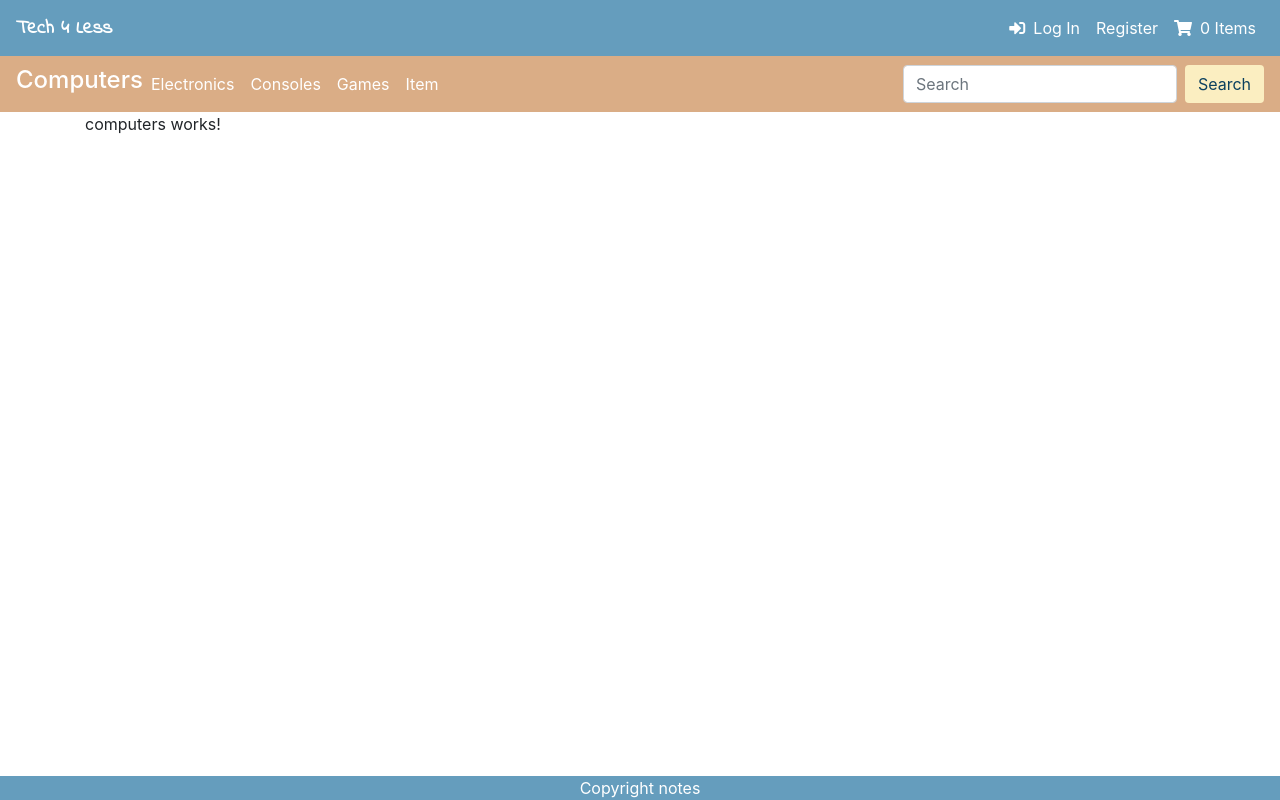
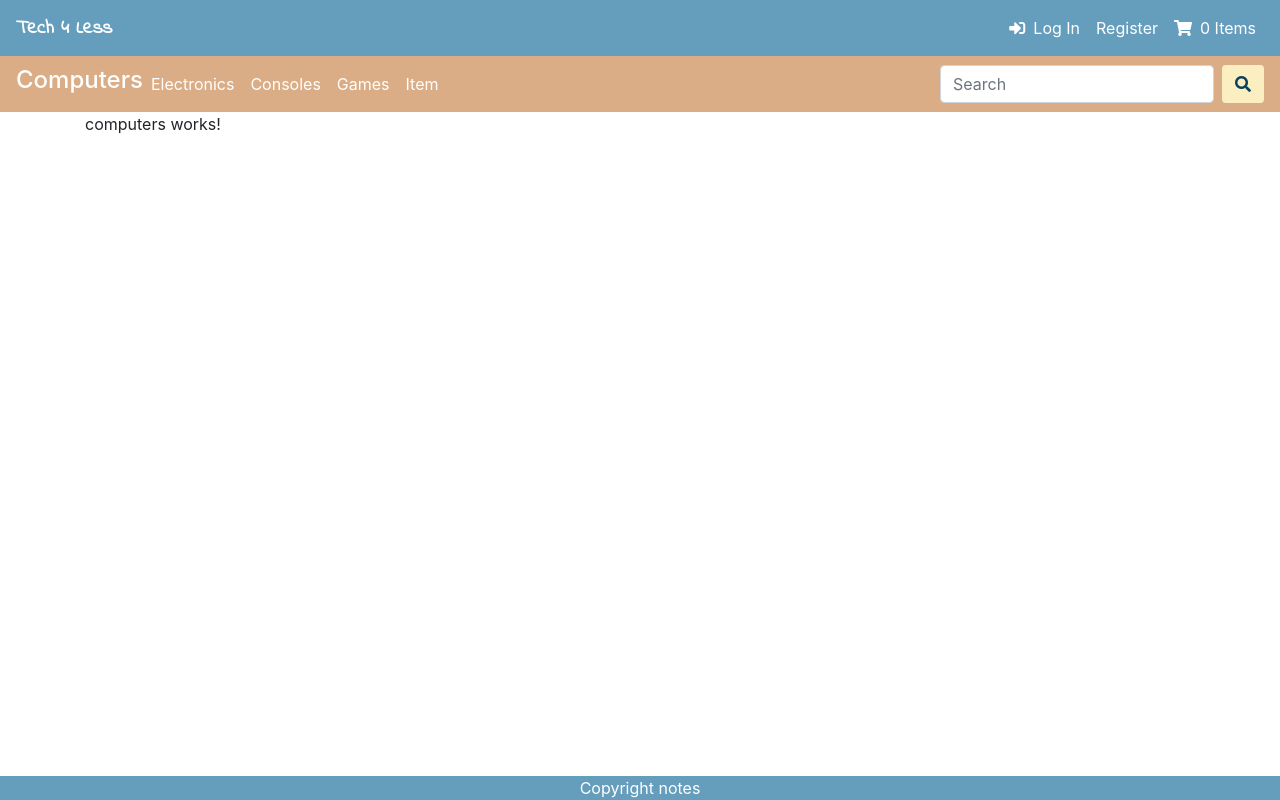
Before and after one commit to heldercalado/mean-stack-home-devices, an Angular app: page /computers in a window 1280 px wide. Built offline with nearby package versions, Linux system fonts and the light colour scheme.

Commit message:
changed search button and added icon

```diff
--- a/src/app/Components/toolbar/toolbar.component.html
+++ b/src/app/Components/toolbar/toolbar.component.html
@@ -28,7 +28,7 @@
 
           <form class="form-inline my-2 my-lg-0">
               <input class="form-control mr-sm-2" type="search" placeholder="Search" aria-label="Search">
-              <button class="btn  my-2 my-sm-0" type="submit">Search</button>
+              <button class="btn  my-2 my-sm-0" type="submit"><i class="fas fa-search"></i></button>
             </form>
         </ul>
     </div>
```
